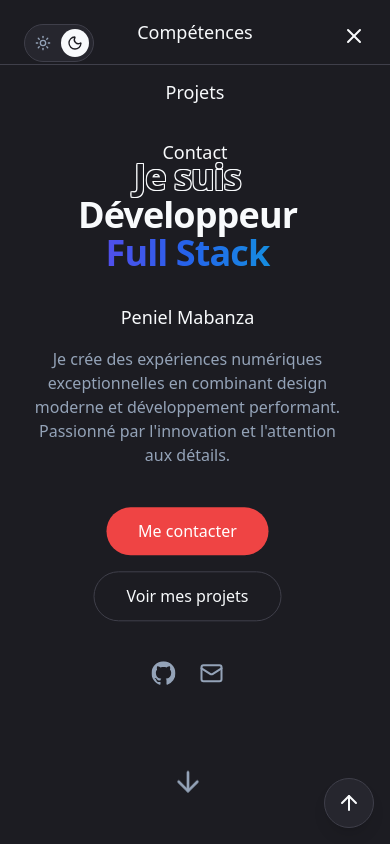
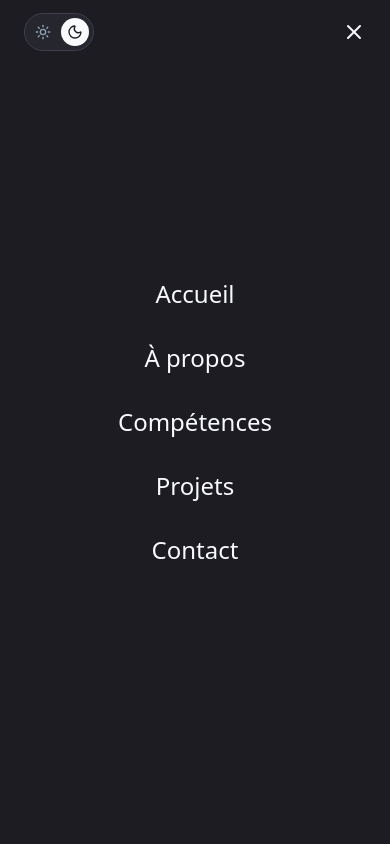
Before and after one commit to peniemab/myportfolio, a Next.js app: page / in a window 390 px wide. Both pictures are taken after a click on the button "Ouvrir le menu". Shown: the top 844 px of the page. Built offline with nearby package versions, Linux system fonts and the light colour scheme.

Commit message:
Ameliorer le hero, le menu mobile et la navigation footer.
- Afficher le nom avant Je suis / Developpeur / Full Stack

- Corriger le menu burger mobile (portal plein ecran)

- Aligner les liens de navigation du footer en ligne

- Ajouter la capture desktop Aksantiship

```diff
--- a/components/Footer.tsx
+++ b/components/Footer.tsx
@@ -19,10 +19,10 @@ export function Footer() {
 
         <div>
           <h4 className="mb-4 font-medium text-white">Navigation</h4>
-          <ul className="space-y-2 text-sm">
+          <ul className="flex flex-wrap gap-x-5 gap-y-2 text-sm">
             {navLinks.map((link) => (
               <li key={link.href}>
-                <a href={link.href} className="hover:text-white">
+                <a href={link.href} className="whitespace-nowrap hover:text-white">
                   {link.label}
                 </a>
               </li>
--- a/components/Header.tsx
+++ b/components/Header.tsx
@@ -1,6 +1,7 @@
 "use client";
 
-import { useState } from "react";
+import { useEffect, useState } from "react";
+import { createPortal } from "react-dom";
 import { Menu, X } from "lucide-react";
 import { ThemeToggle } from "@/components/ThemeToggle";
 import { navLinks } from "@/lib/site";
@@ -11,7 +12,19 @@ export function Header() {
 
   const close = () => setOpen(false);
 
+  useEffect(() => {
+    if (!open) return;
+
+    const previousOverflow = document.body.style.overflow;
+    document.body.style.overflow = "hidden";
+
+    return () => {
+      document.body.style.overflow = previousOverflow;
+    };
+  }, [open]);
+
   return (
+    <>
       <header className="fixed top-0 left-0 z-50 w-full border-b border-[var(--border)] bg-[var(--bg)]/80 backdrop-blur-md">
         <nav
           className={`grid h-16 grid-cols-[auto_1fr_auto] items-center gap-3 lg:grid-cols-[1fr_auto_1fr] lg:gap-4 ${pageContainer}`}
@@ -43,6 +56,7 @@ export function Header() {
             <button
               type="button"
               aria-label="Ouvrir le menu"
+              aria-expanded={open}
               className="text-2xl text-[var(--fg)] lg:hidden"
               onClick={() => setOpen(true)}
             >
@@ -50,35 +64,43 @@ export function Header() {
             </button>
           </div>
         </nav>
+      </header>
 
-      {open && (
-        <div className="fixed inset-0 z-50 flex flex-col items-center justify-center bg-[var(--bg)] text-lg">
+      {open &&
+        createPortal(
+          <div
+            role="dialog"
+            aria-modal="true"
+            aria-label="Menu de navigation"
+            className="fixed inset-0 z-[100] flex flex-col items-center justify-center bg-[var(--bg)] text-lg lg:hidden"
+          >
+            <div className={`absolute top-0 left-0 right-0 flex h-16 items-center justify-between ${pageContainer}`}>
+              <ThemeToggle />
               <button
                 type="button"
                 aria-label="Fermer le menu"
-            className="absolute top-6 right-6 text-2xl text-[var(--fg)]"
+                className="text-2xl text-[var(--fg)]"
                 onClick={close}
               >
                 <X />
               </button>
-          <div className="absolute top-6 left-6">
-            <ThemeToggle />
             </div>
-          <ul className="space-y-8 text-center">
+            <ul className="flex flex-col items-center gap-8 text-center">
               {navLinks.map((link) => (
                 <li key={link.href}>
                   <a
                     href={link.href}
                     onClick={close}
-                  className="text-[var(--fg)]"
+                    className="text-2xl font-medium text-[var(--fg)]"
                   >
                     {link.label}
                   </a>
                 </li>
               ))}
             </ul>
-        </div>
+          </div>,
+          document.body,
         )}
-    </header>
+    </>
   );
 }
--- a/components/Hero.tsx
+++ b/components/Hero.tsx
@@ -6,6 +6,9 @@ export function Hero() {
   return (
     <section id="accueil" className="relative min-h-screen w-full">
       <div className="hero-inner">
+        <p className="mb-6 text-lg font-medium text-[var(--fg)] lg:text-xl">
+          {site.name}
+        </p>
         <p className="text-outline text-display-xl font-bold tracking-tight">
           Je suis
         </p>
@@ -16,10 +19,7 @@ export function Hero() {
           {site.title.split(" ").slice(1).join(" ")}
         </h2>
 
-        <p className="mt-8 text-lg font-medium text-[var(--fg)] lg:text-xl">
-          {site.name}
-        </p>
-        <p className="mx-auto mt-4 max-w-xl text-[var(--muted)]">
+        <p className="mx-auto mt-8 max-w-xl text-[var(--muted)]">
           {site.description}
         </p>
 
--- a/components/Projects.tsx
+++ b/components/Projects.tsx
@@ -76,14 +76,15 @@ function ProjectMedia({ project }: { project: Project }) {
     );
   }
 
-  if (project.image) {
+  const previewImage = project.desktopImage ?? project.image;
+  if (previewImage) {
     return (
       <div className="mt-10 w-full overflow-hidden rounded-2xl border border-[var(--border)] shadow-2xl">
         {/* eslint-disable-next-line @next/next/no-img-element */}
         <img
-          src={project.image}
+          src={previewImage}
           alt={`Aperçu ${project.title}`}
-          className="aspect-video w-full object-cover"
+          className="aspect-video w-full object-cover object-top"
           loading="lazy"
         />
       </div>
--- a/lib/projects.ts
+++ b/lib/projects.ts
@@ -55,7 +55,7 @@ export const featuredProjects: Project[] = [
     description:
       "Portail pour candidats africains : profil structur\u00e9, matching intelligent profil/bourse, filtrage par statut et parcours d'abonnement avec API interne.",
     tags: ["Next.js", "React", "TypeScript", "API Routes", "Tailwind CSS"],
-    image: "/images/projects/aksantiship.svg",
+    desktopImage: "/images/projects/aksantiship-desktop.png",
   },
   {
     title: "Fondation Logistic App",
```
Also changed, not shown: public/images/projects/aksantiship-desktop.png (added). Lines whose indentation alone changed are shown as unchanged.
